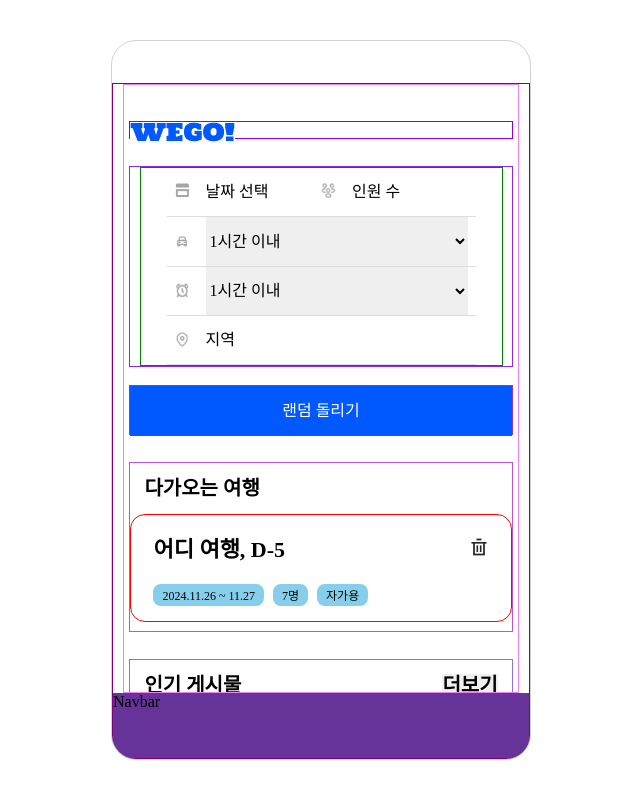
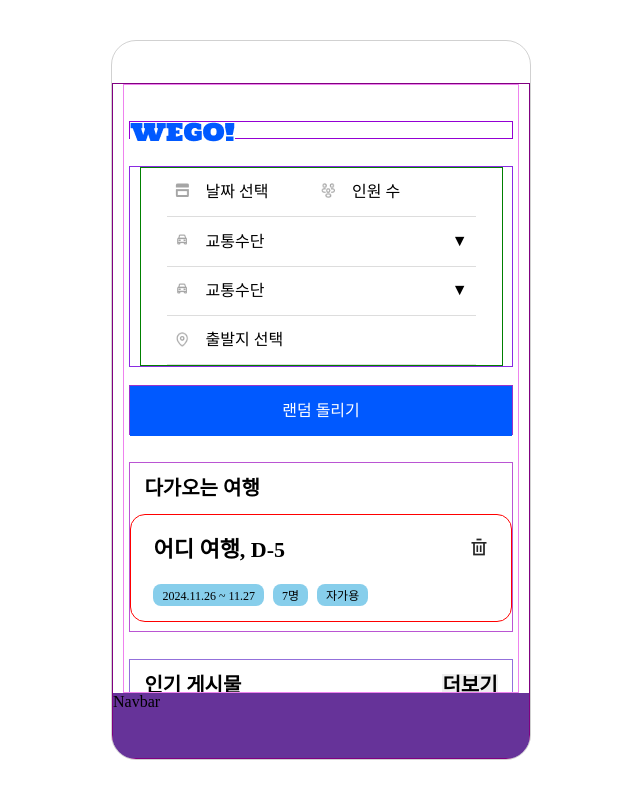
Before and after one commit to UMC-WEGO/WEGO_FE_React, a React (Vite) app in the folder WEGO_FE/: page /home in a window 1280 px wide. Shown: the whole page, without its empty margins (319-959 px from the left). Built offline with nearby package versions, Linux system fonts and the light colour scheme; a web font is replaced by a local one.

Commit message:
feat: 홈화면 dropdown 토글 구현

```diff
--- a/WEGO_FE/src/components/feat2/DestinationFilter.tsx
+++ b/WEGO_FE/src/components/feat2/DestinationFilter.tsx
@@ -5,6 +5,7 @@ import people_icon from "../../images/feat2/group_people_icon.png";
 import car_icon from "../../images/feat2/car_icon.png";
 import clock_icon from "../../images/feat2/alarm_icon.png";
 import pin_icon from "../../images/feat2/map_pin_icon.png";
+import Dropdown from "./Dropdown";
 // 여행 조건 선택하는 부분
 
 const FilterBox = styled.div`
@@ -23,11 +24,16 @@ const BottomSheetItem = styled.label`
 
 `
 
-const ToggleItem = styled.select`
+const DropdownSelect = styled.select`
   border: none;
 
   width: 100%;
   height: 100%;
+`
+
+const DropdownItem = styled.div`
+  width: 345px;
+  height: 50px;
 `
 
 const SelectorRow = styled.div`
@@ -56,6 +62,75 @@ const IconImg = styled.img`
     margin-right: 17px;
 `
 
+// --- --- --- dropdown
+// const DropdownContainer = styled.div`
+//   width: 100%;
+//   height: 100%;
+// `
+
+// const DropdownHeader = styled.div`
+//   width: 100%;
+//   height: 100%;
+
+//   display: flex;
+//   align-items: center;
+//   justify-content: space-between;
+// `
+
+// const DropdownList = styled.ul`
+//   background-color: white;
+//   border: 1px solid black;
+
+//   width: 293px;
+
+//   position: absolute;
+// `
+
+// const DropdownListItem = styled.li`
+//   height: 50px;
+
+//   display: flex;
+//   align-items: center;
+// `
+
+// const Dropdown = () => {
+//   const [isOpenFlag, setIsOpenFlag] = useState(false);
+//   const [selectedOption, setSelectedOption] = useState("교통수단")
+
+//   const toggleDropdown = () => setIsOpenFlag(!isOpenFlag);
+//   const selectOption = (option:string) => {
+//     setSelectedOption(option);
+//     setIsOpenFlag(false);
+//   };
+
+//   const option = [
+//     {label: "자가용", icon: car_icon},
+//     {label: "버스", icon: car_icon},
+//     {label: "기차(KTX)", icon: car_icon}
+//   ];
+
+//   return(
+//     <DropdownContainer>
+//       <DropdownHeader onClick={toggleDropdown} tabIndex={0}>
+//         <div>
+//           <IconImg src={car_icon}/>
+//           {selectedOption}
+//         </div>
+//         <span>{isOpenFlag ? "▲" : "▼"}</span>
+//       </DropdownHeader>
+//       {isOpenFlag && (
+//         <DropdownList>
+//           {option.map((option, index) => (
+//             <DropdownListItem key={index} onClick={() => selectOption(option.label)} tabIndex={0}>
+//               <IconImg src={car_icon}/>
+//               {option.label}
+//             </DropdownListItem>
+//           ))}
+//         </DropdownList>
+//       )}
+//     </DropdownContainer>
+//   );
+// };
 
 const DestinationFilter = () => {
   return(
@@ -72,24 +147,14 @@ const DestinationFilter = () => {
           </Label>
         </SelectorRow>
         <SelectorRow>
-              <IconImg src={car_icon}/>
-              <ToggleItem>
-                <option value="1">1시간 이내</option>
-                <option value="2">2시간 이내</option>
-                <option value="3">3시간 이내</option>
-              </ToggleItem>
+          <Dropdown/>
         </SelectorRow>
         <SelectorRow>
-              <IconImg src={clock_icon}/>
-              <ToggleItem>
-                <option value="1">1시간 이내</option>
-                <option value="2">2시간 이내</option>
-                <option value="3">3시간 이내</option>
-              </ToggleItem>
+          <Dropdown/>
         </SelectorRow>
         <SelectorRow>
           <IconImg src={pin_icon}/>
-              <BottomSheetItem>지역</BottomSheetItem>
+          <BottomSheetItem>출발지 선택</BottomSheetItem>
         </SelectorRow>
       </FilterBox>
     </>
--- /dev/null
+++ b/WEGO_FE/src/components/feat2/Dropdown.tsx
@@ -0,0 +1,83 @@
+import styled from "styled-components"
+import { useState } from "react";
+
+import car_icon from "../../images/feat2/car_icon.png";
+
+
+const IconImg = styled.img`
+    width: 14px;
+    height: 15px;
+
+    margin-right: 17px;
+`
+
+const DropdownContainer = styled.div`
+  width: 100%;
+  height: 100%;
+`
+
+const DropdownHeader = styled.div`
+  width: 100%;
+  height: 100%;
+
+  display: flex;
+  align-items: center;
+  justify-content: space-between;
+`
+
+const DropdownList = styled.ul`
+  background-color: white;
+  border: 1px solid black;
+
+  width: 293px;
+
+  position: absolute;
+`
+
+const DropdownListItem = styled.li`
+  height: 50px;
+
+  display: flex;
+  align-items: center;
+`
+
+const Dropdown = () => {
+  const [isOpenFlag, setIsOpenFlag] = useState(false);
+  const [selectedOption, setSelectedOption] = useState("교통수단")
+
+  const toggleDropdown = () => setIsOpenFlag(!isOpenFlag);
+  const selectOption = (option:string) => {
+    setSelectedOption(option);
+    setIsOpenFlag(false);
+  };
+
+  const option = [
+    {label: "자가용", icon: car_icon},
+    {label: "버스", icon: car_icon},
+    {label: "기차(KTX)", icon: car_icon}
+  ];
+
+  return(
+    <DropdownContainer>
+      <DropdownHeader onClick={toggleDropdown} tabIndex={0}>
+        <div>
+          <IconImg src={car_icon}/>
+          {selectedOption}
+        </div>
+        <span>{isOpenFlag ? "▲" : "▼"}</span>
+      </DropdownHeader>
+      {isOpenFlag && (
+        <DropdownList>
+          {option.map((option, index) => (
+            <DropdownListItem key={index} onClick={() => selectOption(option.label)} tabIndex={0}>
+              <IconImg src={car_icon}/>
+              {option.label}
+            </DropdownListItem>
+          ))}
+        </DropdownList>
+      )}
+    </DropdownContainer>
+  );
+};
+
+export default Dropdown;
```
Also changed, not shown: WEGO_FE/src/components/feat2/Toggle.tsx (deleted). Lines whose indentation alone changed are shown as unchanged.
